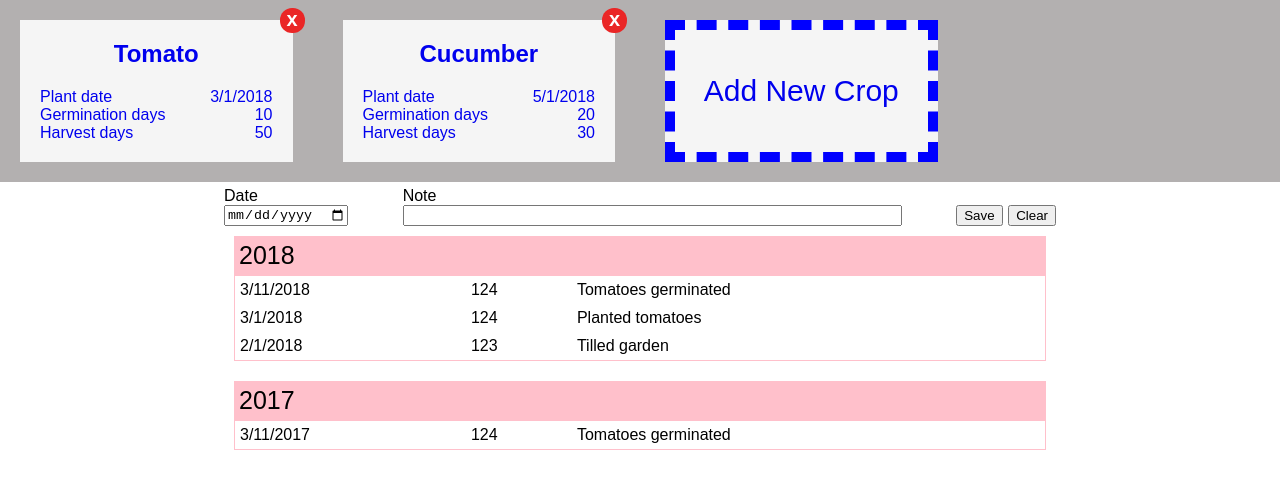
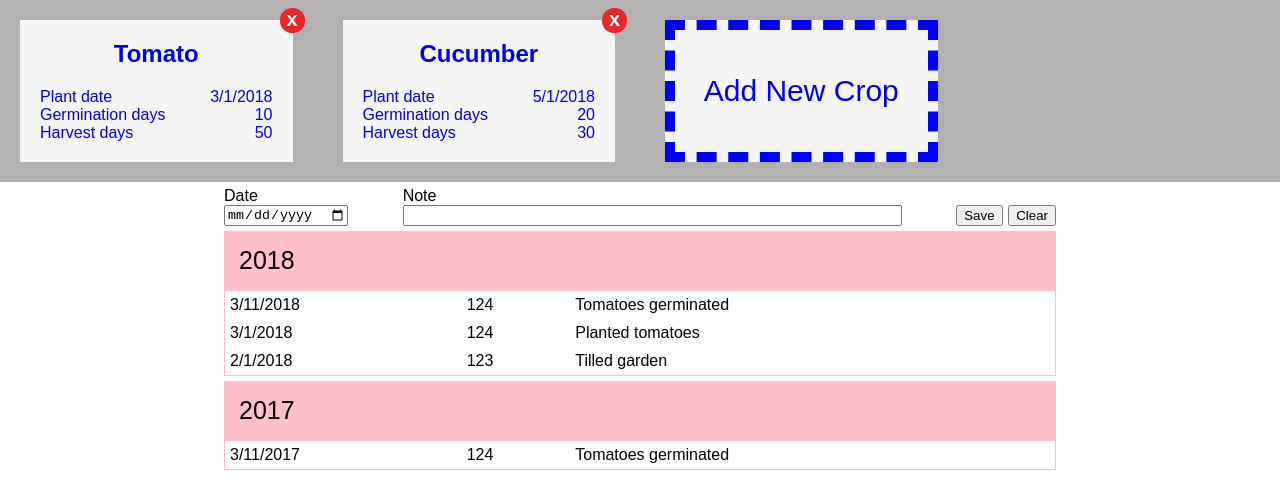
Before and after one commit to ryandabler/mcgregor, a React (Create React App) app: page / in a window 1280 px wide. Shown: the top 502 px of the page. Built offline with nearby package versions, Linux system fonts and the light colour scheme.

Commit message:
some more styling for JournalYear component

```diff
--- a/src/components/journal-year.css
+++ b/src/components/journal-year.css
@@ -1,7 +1,6 @@
 .journal-year {
     width: 65%;
-    margin: 0 auto;
-    padding: 10px;
+    margin: 5px auto 0 auto;
     text-align: left;
 }
 
@@ -9,7 +8,7 @@
     background-color: pink;
     font-size: 25px;
     cursor: pointer;
-    padding: 5px;
+    padding: 15px;
 }
 
 .journal-year .journal-entries {
```
